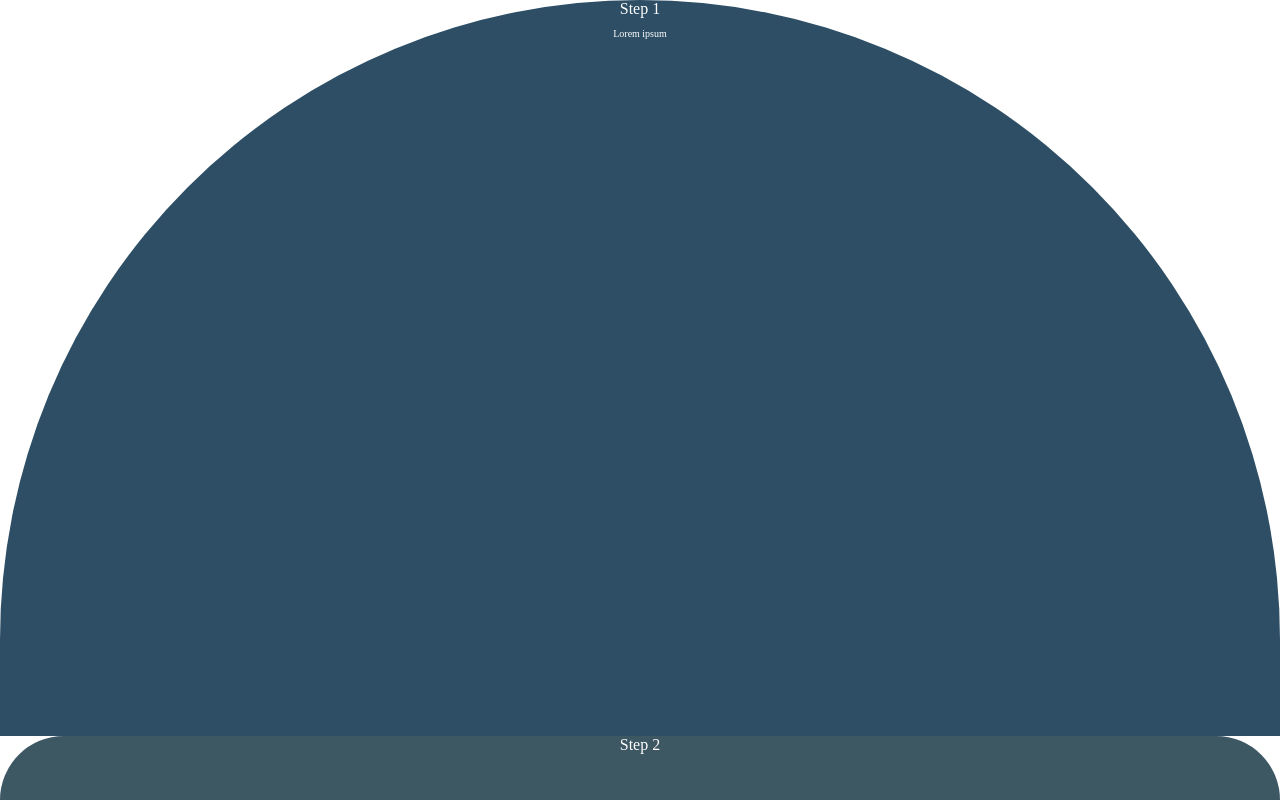
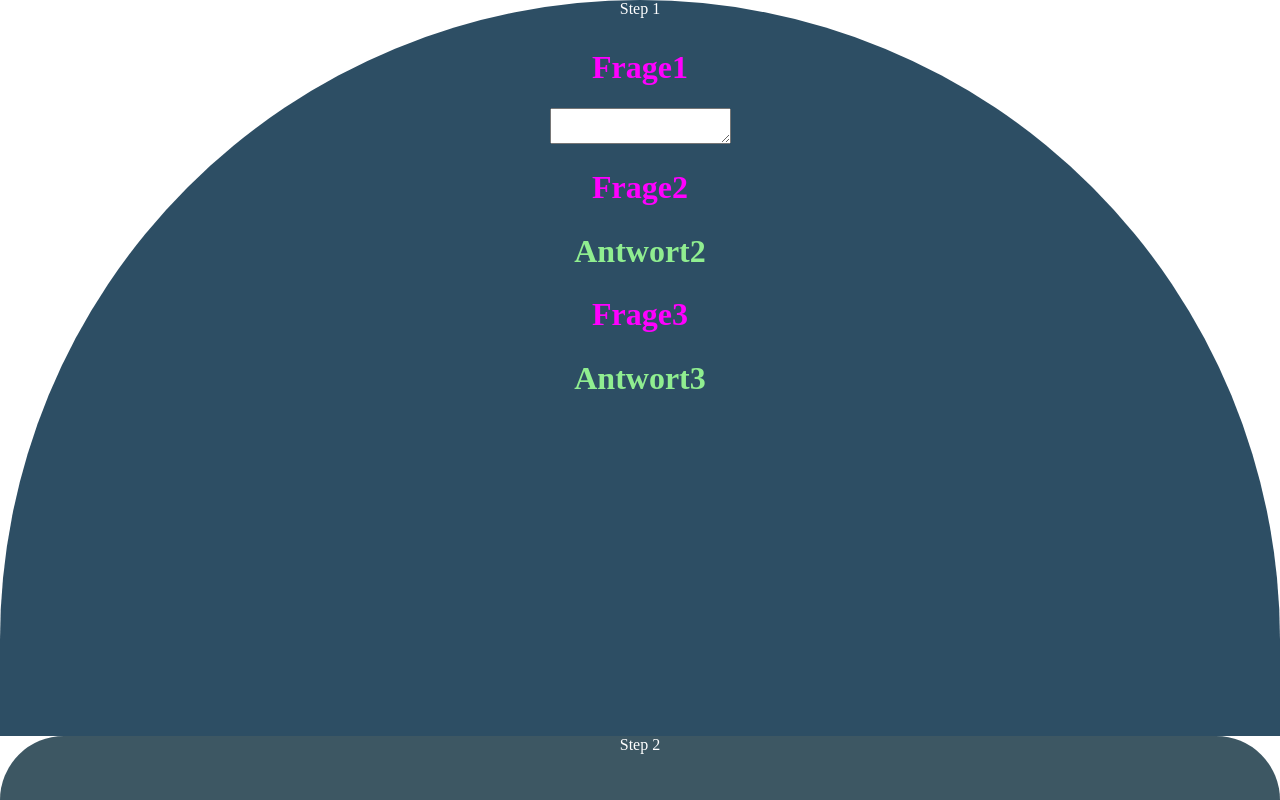
Before and after one commit to FauFauXD/Eternal_Sunshine, a plain HTML site: page index.html in a window 1280 px wide. Both pictures are taken after a click on the element "Step 1". Drawn offline with Linux system fonts and the light colour scheme; a web font is replaced by a local one.

Commit message:
Update index.html

```diff
--- a/index.html
+++ b/index.html
@@ -6,9 +6,21 @@
   <style>
 
      @font-face {
+    font-family: "THIN";
+    src: url("/Font/IBMPlexSans-Thin.woff2") format("woff2");
+}
+
+@font-face {
     font-family: "LIGHT";
     src: url("/Font/IBMPlexSans-Light.woff2") format("woff2");
 }
+
+@font-face {
+    font-family: "BOLD";
+    src: url("/Font/IBMPlexSans-Bold.woff2") format("woff2");
+}
+
+
 
 
 
@@ -25,7 +37,7 @@
     max-height: 100vh;
     overflow: hidden;
     transition: all 0.5s ease;
-    font-family: "LIGHT";
+    font-family: "THIN";
     font-size: 1em;
     color: white;
     text-align: center;
@@ -117,9 +129,26 @@
   }
 
   .inhalt {
-    font-size: 10px;
+
 
   }
+
+
+  h1{
+    color: magenta;
+    font-family: "LIGHT";
+    font-size: 2em;
+    text-align: center;
+}
+
+
+h2{
+    color: lightgreen;
+    font-family: "BOLD";
+    font-size: 2em;
+    text-align: center;
+}
+
 
 
   </style>
@@ -149,7 +178,19 @@
     <div class="akkordeon">
 
       <div class="sektion">Step 1
-        <div class="inhalt">Lorem ipsum</div>
+        <div class="inhalt">
+
+        <h1>Frage1</h1>
+        <textarea name="text" id="text" placeholder="Mehr dazu schreiben">  </textarea>
+
+
+        <h1>Frage2</h1>
+        <h2>Antwort2</h2>
+
+        <h1>Frage3</h1>
+        <h2>Antwort3</h2>
+
+         </div>
       </div>
 
       <div class="sektion">Step 2
```
